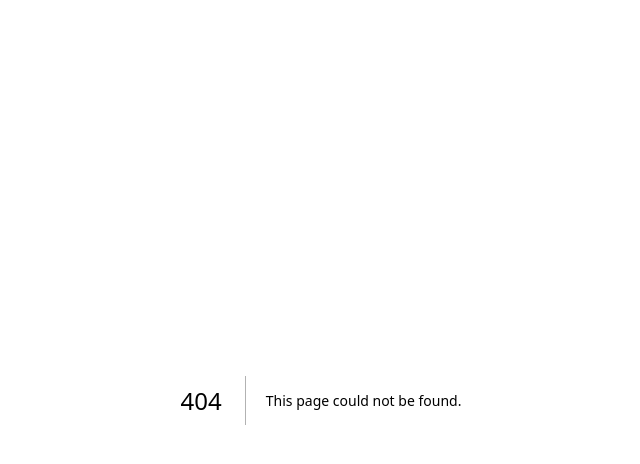
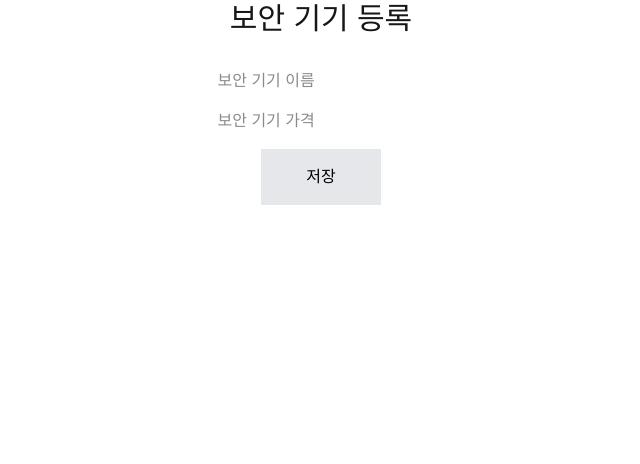
Before and after one commit to yunajoe/nextjs-master-class-part2-inflearn, a Next.js app: page /products/device in a window 1280 px wide. Before the commit this address had no page. Shown: the top 464 px of the page, without its empty margins (319-959 px from the left). Built offline with nearby package versions, Linux system fonts and the light colour scheme.

Commit message:
실습:useFormStatis

```diff
--- a/src/app/action.ts
+++ b/src/app/action.ts
@@ -25,8 +25,18 @@ export async function createProductAction(formData: FormData) {
   console.log(`💾 [DB 저장 완료] 상품명: ${title}, 가격: ${price}원`);
 
   // 4단계: 클라이언트로 반환할 결과 페이로드
-  //   return {
-  //     success: true,
-  //     message: "시스템에 상품이 성공적으로 등록되었습니다.",
-  //   };
+  return {
+    success: true,
+    message: "시스템에 상품이 성공적으로 등록되었습니다.",
+  };
 }
+export async function createDevice(formData: FormData) {
+  const name = formData.get("name") as string;
+  const price = Number(formData.get("price")) as number;
+  console.log("name ===>", name, "price ===>", price);
+  if (!name || !price || price <= 0) {
+    // API 에러 응답 대신, 순수 자바스크립트 에러를 던집니다.
+    throw new Error("상품명과 올바른 가격을 입력해주세요.");
+  }
+  console.log(`💾 [DB 저장 완료] 디바이스명: ${name}, 가격: ${price}원`);
+}
--- /dev/null
+++ b/src/app/components/device-submit-button.tsx
@@ -0,0 +1,16 @@
+"use client";
+import { useFormStatus } from "react-dom";
+
+function DeviceSubmitButton() {
+  const { pending } = useFormStatus();
+  return (
+    <button
+      type="submit"
+      className="p-4 bg-gray-200 cursor-pointer w-30 text-black"
+    >
+      {pending ? <span>저장하는 중</span> : <span>저장</span>}
+    </button>
+  );
+}
+
+export default DeviceSubmitButton;
--- /dev/null
+++ b/src/app/products/device/page.tsx
@@ -0,0 +1,26 @@
+import { createDevice } from "@/app/action";
+import DeviceSubmitButton from "@/app/components/device-submit-button";
+
+function page() {
+  return (
+    <div className="border border-white max-w-3xl flex flex-col items-center mx-auto gap-8">
+      <h1 className="text-3xl">보안 기기 등록 </h1>
+      <form
+        action={createDevice}
+        className="flex flex-col items-center gap-4 w-xl"
+      >
+        <input name="name" type="text" placeholder="보안 기기 이름" />
+        <input
+          name="price"
+          required
+          type="number"
+          placeholder="보안 기기 가격"
+        />
+
+        <DeviceSubmitButton />
+      </form>
+    </div>
+  );
+}
+
+export default page;
--- a/src/app/products/new-2/page.tsx
+++ b/src/app/products/new-2/page.tsx
@@ -7,15 +7,16 @@ function page() {
       <h1 className="text-[#0070f3] mt-0 mb-2 text-2xl font-bold">
         새로운 상품 통제소
       </h1>
-
       <p className="text-gray-500 text-sm mb-5">
         Pending UI 방어선이 구축된 폼 시스템
       </p>
-
       <hr className="border-gray-200 my-5" />
-
+      {/*
+      기본적으로 리액트(및 브라우저 HTML)의 form 태그가 지원하는 action 속성은 오직 void 또는 Promise<void>만 반환하도록 타입이 정의
+      */}
       {/* Server Action이 연결된 부모 폼 */}
-      <form action={createProductAction} className="flex flex-col gap-4">
+      */
+      <form action={createProductAction as any} className="flex flex-col gap-4">
         <input
           type="text"
           name="title"
--- a/src/app/products/new/page.tsx
+++ b/src/app/products/new/page.tsx
@@ -13,9 +13,13 @@ export default function NewProductPage() {
       </p>
       <hr style={{ borderColor: "#eaeaea", margin: "20px 0" }} />
 
-      {/* 2. <form>의 action 속성에 서버 함수를 직접 바인딩 */}
+      {/* 2. <form>의 action 속성에 서버 함수를 직접 바인딩
+
+      기본적으로 리액트(및 브라우저 HTML)의 form 태그가 지원하는 action 속성은 오직 void 또는 Promise<void>만 반환하도록 타입이 정의
+      */}
+
       <form
-        action={createProductAction}
+        action={createProductAction as any}
         style={{ display: "flex", flexDirection: "column", gap: "15px" }}
       >
         {/* name 속성이 백엔드의 formData.get("키") 와 정확히 일치해야 합니다. */}
```
